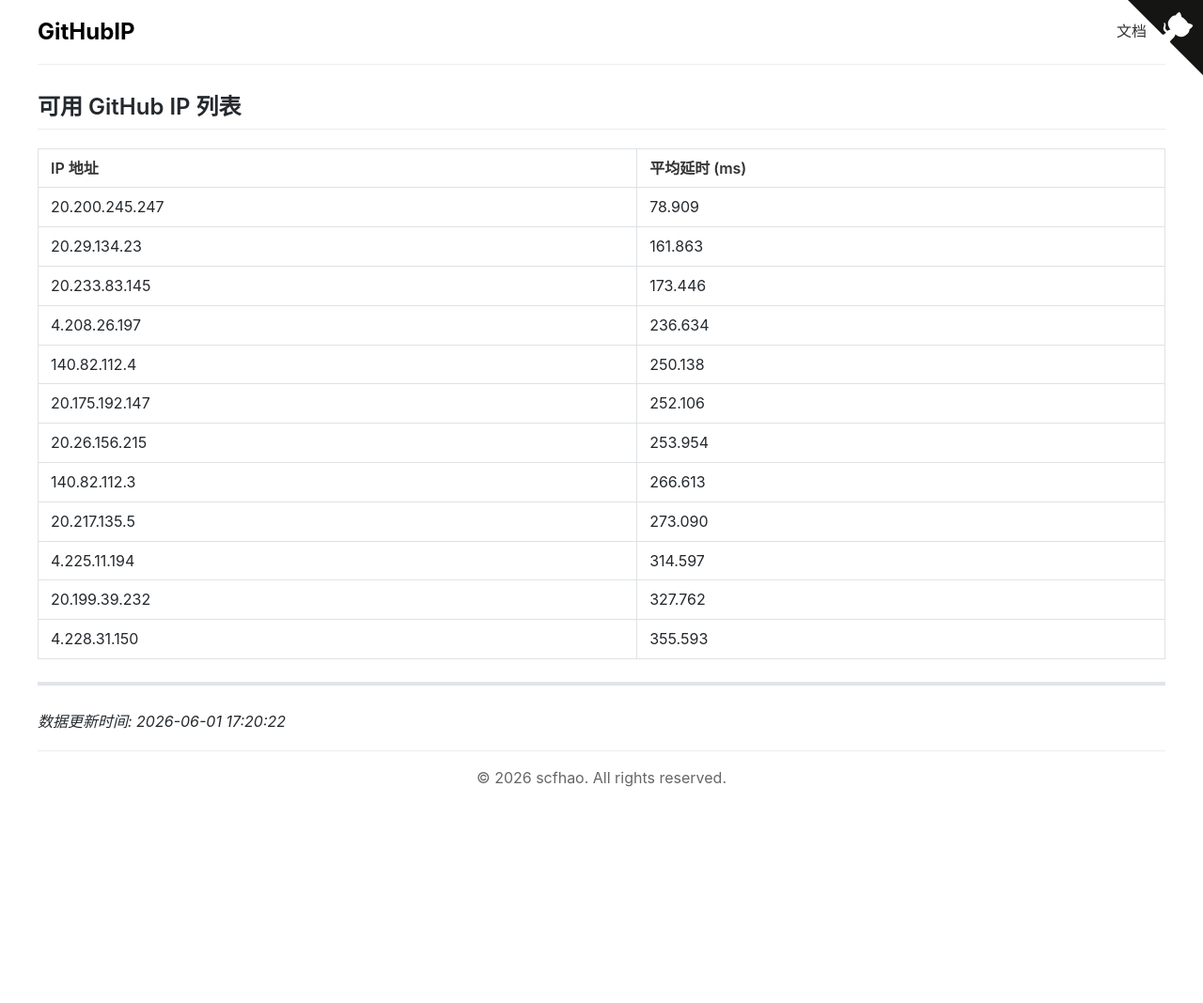
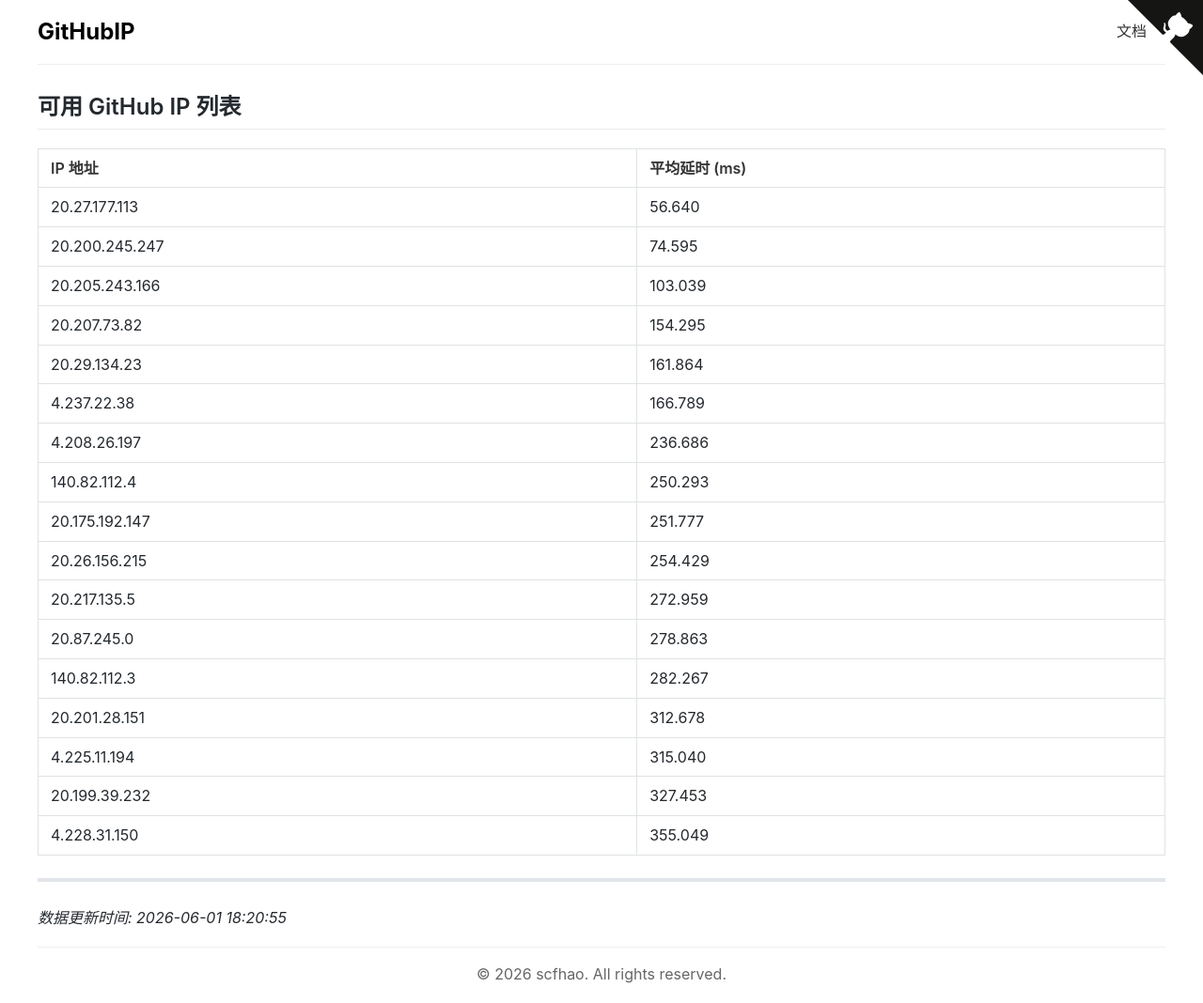
Before and after one commit to scfhao/GitHubIP, a Jekyll site: the page built from index.md, in a window 1280 px wide. Shown: the whole page at 94% size. Built offline with Jekyll 4.4.1, drawn with Linux system fonts in a browser that asks for light colours; before the commit the page ends 900 px from its top, so only the background shows below that.

Commit message:
自动脚本执行 - 2026-06-01 18:20:55

```diff
--- a/index.md
+++ b/index.md
@@ -1,26 +1,31 @@
 ---
 layout: home
 title: GitHub IP 列表
-date: 2026-06-01 17:20:22
+date: 2026-06-01 18:20:55
 ---
 
 ## 可用 GitHub IP 列表
 
 | IP 地址 | 平均延时 (ms) |
 |---------|--------------|
-| 20.200.245.247 | 78.909 |
-| 20.29.134.23 | 161.863 |
-| 20.233.83.145 | 173.446 |
-| 4.208.26.197 | 236.634 |
-| 140.82.112.4 | 250.138 |
-| 20.175.192.147 | 252.106 |
-| 20.26.156.215 | 253.954 |
-| 140.82.112.3 | 266.613 |
-| 20.217.135.5 | 273.090 |
-| 4.225.11.194 | 314.597 |
-| 20.199.39.232 | 327.762 |
-| 4.228.31.150 | 355.593 |
+| 20.27.177.113 | 56.640 |
+| 20.200.245.247 | 74.595 |
+| 20.205.243.166 | 103.039 |
+| 20.207.73.82 | 154.295 |
+| 20.29.134.23 | 161.864 |
+| 4.237.22.38 | 166.789 |
+| 4.208.26.197 | 236.686 |
+| 140.82.112.4 | 250.293 |
+| 20.175.192.147 | 251.777 |
+| 20.26.156.215 | 254.429 |
+| 20.217.135.5 | 272.959 |
+| 20.87.245.0 | 278.863 |
+| 140.82.112.3 | 282.267 |
+| 20.201.28.151 | 312.678 |
+| 4.225.11.194 | 315.040 |
+| 20.199.39.232 | 327.453 |
+| 4.228.31.150 | 355.049 |
 
 ---
 
-*数据更新时间: 2026-06-01 17:20:22*
+*数据更新时间: 2026-06-01 18:20:55*
```
